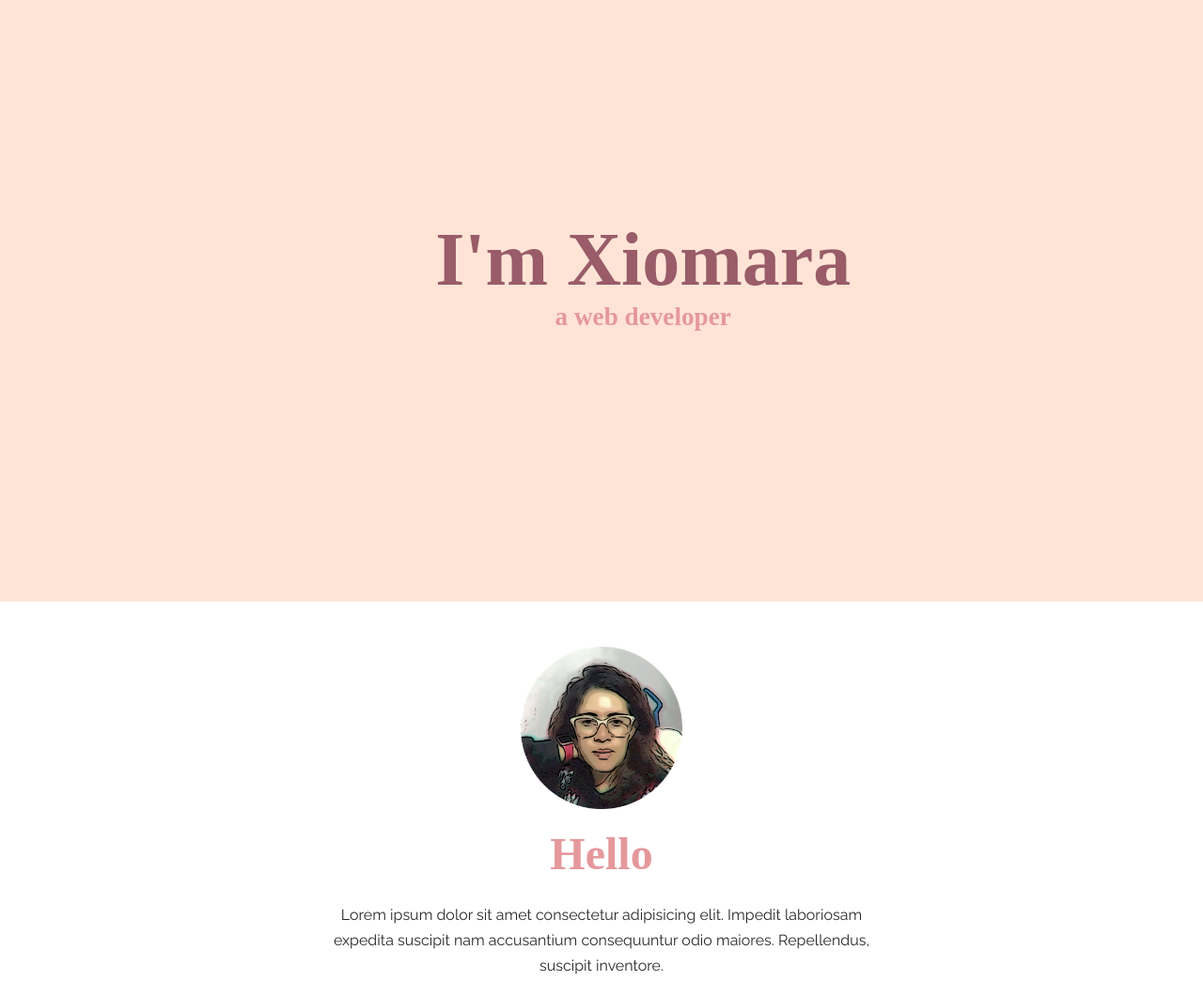
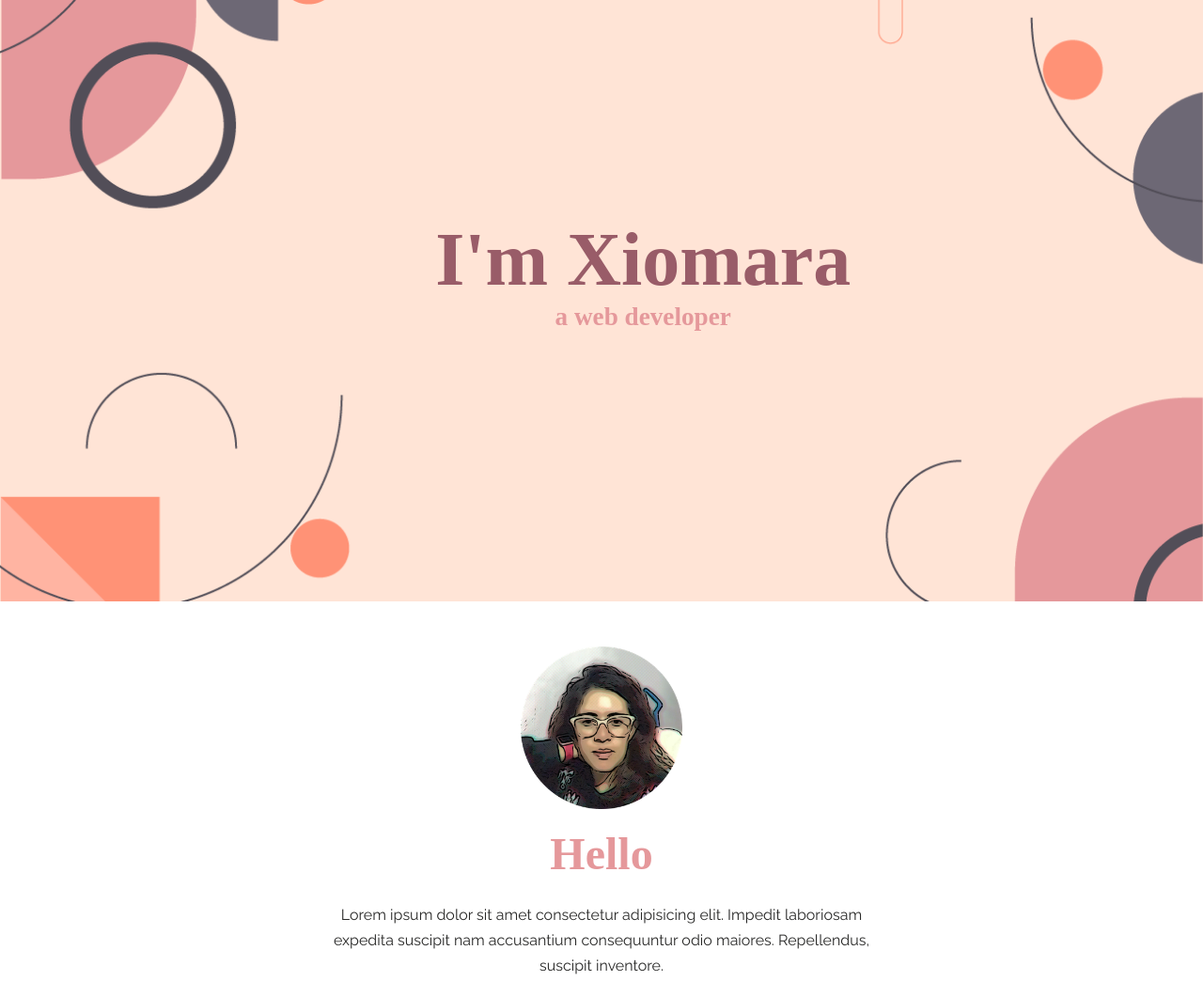
Before and after one commit to XiomaraCanizales/The-Complete-2022-Web-Development-Bootcamp, a plain HTML site: page 2-MySite /index.html in a window 1280 px wide. Shown: the top 1044 px of the page at 94% size. Drawn offline with Linux system fonts and the light colour scheme; a web font is replaced by a local one.

Commit message:
editing CSS file

```diff
--- a/2-MySite /css/style.css
+++ b/2-MySite /css/style.css
@@ -20,7 +20,7 @@
 main {
     height: 80vh;
     position: relative;
-    background: url(/2-MySite/images/bg.png) var(--champagnePink);
+    background: url(../images/bg.png) var(--champagnePink);
     background-position: center;
     background-repeat: no-repeat;
     background-size: cover;
```
